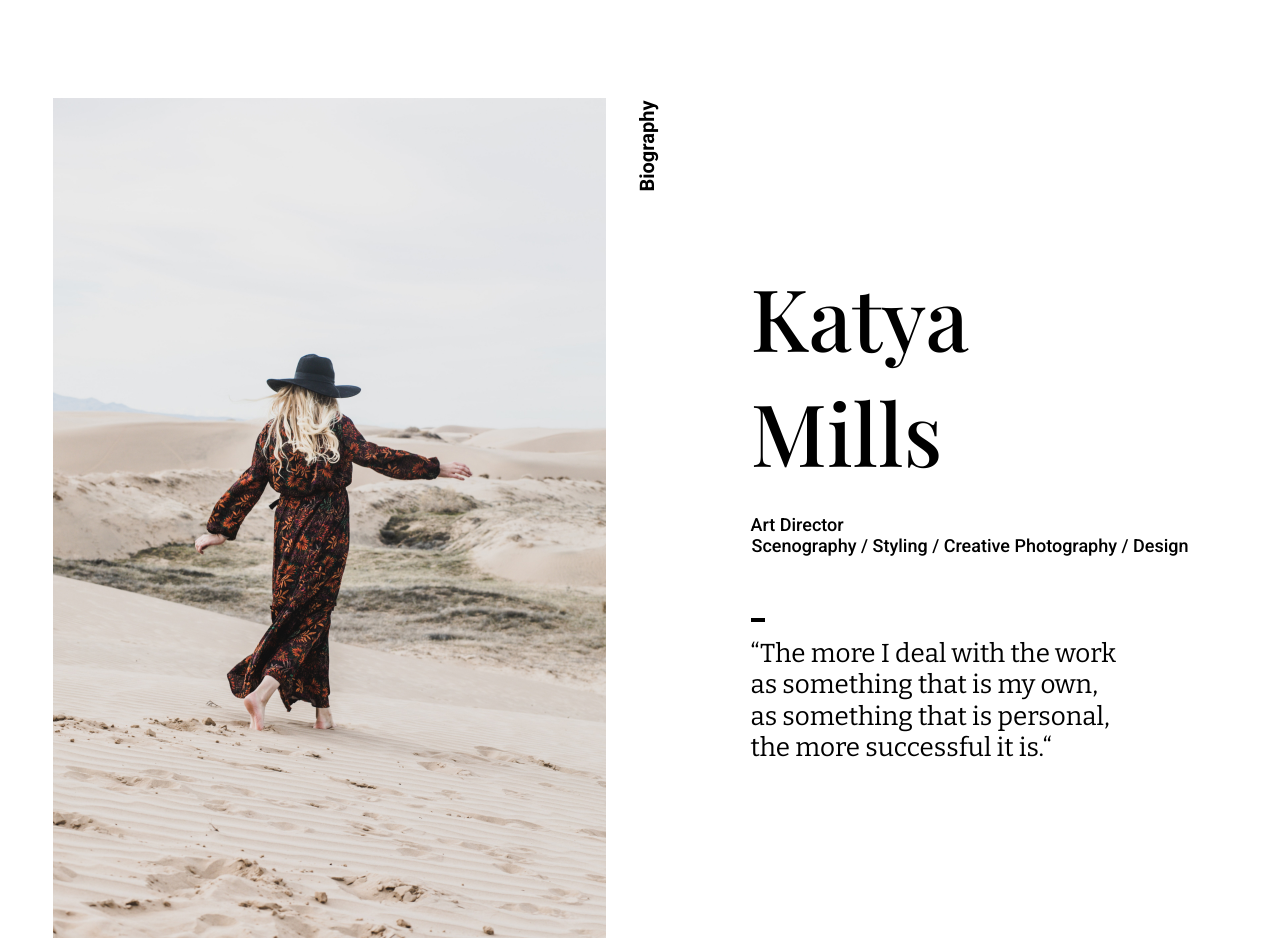
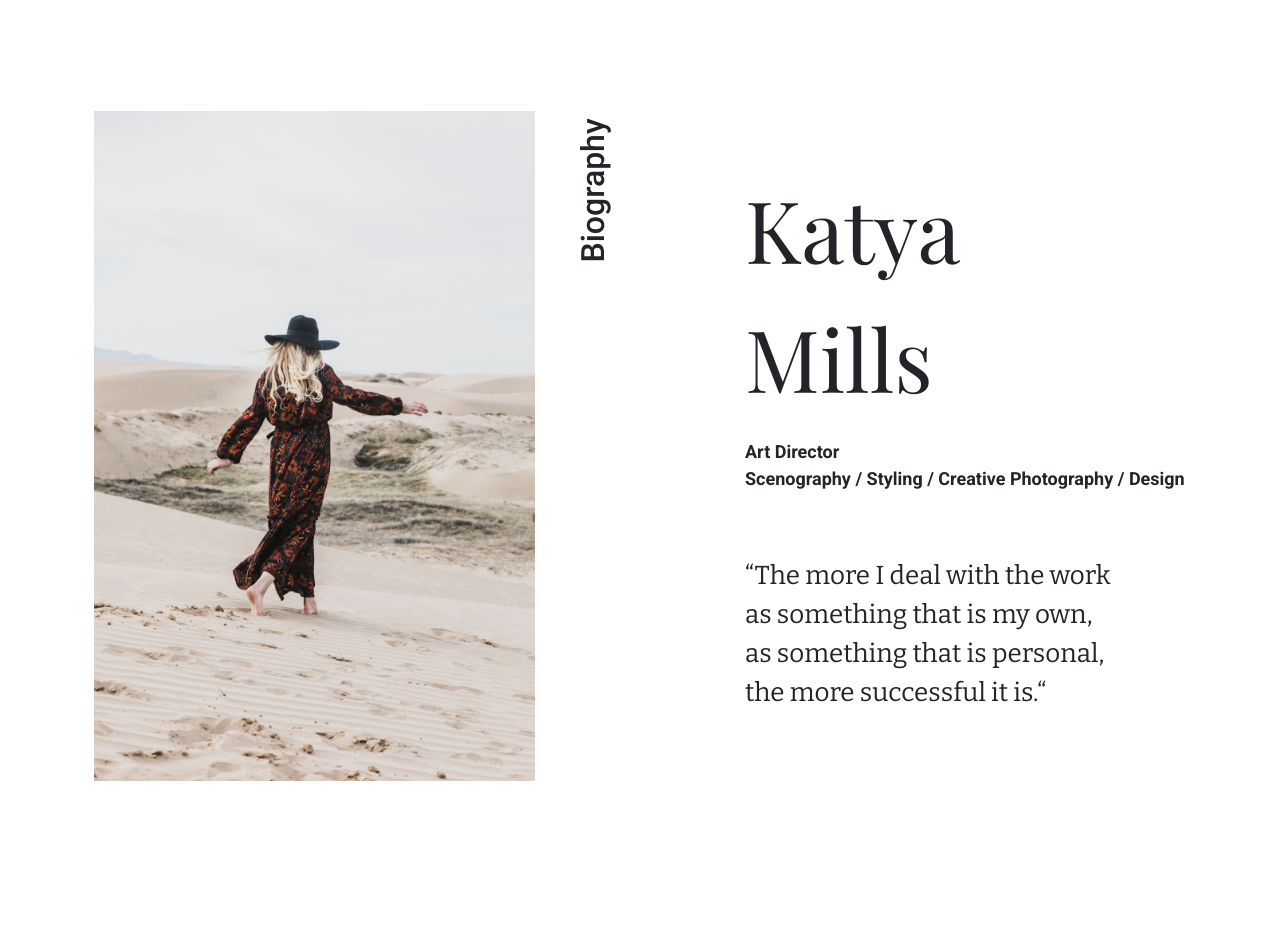
Before and after one commit to gapizova/otus-css-gapizova, a plain HTML site: page index.html in a window 1280 px wide. Shown: the part 775-1713 px from the top of the page. Drawn offline with nearby package versions, Linux system fonts and the light colour scheme.

Commit message:
Использование Bootstrap для блока с биографией

```diff
--- a/index.html
+++ b/index.html
@@ -9,6 +9,7 @@
     <link href="https://fonts.googleapis.com/css2?family=Roboto:wght@400;500;700&display=swap" rel="stylesheet">
     <link rel="stylesheet" href="./styles/style.css">
     <title>Mod Studio</title>
+    <link href="https://cdn.jsdelivr.net/npm/bootstrap@5.2.3/dist/css/bootstrap.min.css" rel="stylesheet" integrity="sha384-rbsA2VBKQhggwzxH7pPCaAqO46MgnOM80zW1RWuH61DGLwZJEdK2Kadq2F9CUG65" crossorigin="anonymous">
 </head>
 
 <body>
@@ -30,23 +31,25 @@
                 <p class="description-hero">Modern Web Studio</p>
             </div>
         </section>
-     <!-- Блок с биографией Katya Mills-->
     </header>
     <main>
-        <section class="biography wrapper-biography">
-            <h2 class="title-biography">Biography</h2>
-            <img class="image-biography" src="/images/katay-mills.jpg" alt="Katay Mills">
-            <p class="subtitle-biography">Katya <br>Mills</p>
-            <p class="description-biography">Art Director</p>
-            <ul class="list-skills">
-                <li class="skill">Scenography</li>
-                <li class="skill">Styling</li>
-                <li class="skill">Creative Photography</li>
-                <li class="skill">Design</li>
-            </ul>
-            <blockquote class="text-biography">
-                “The more I deal with the work<br>as something that is my own,<br>as something that is personal,<br>the more successful it is.“
-            </blockquote>
+        <!-- Блок с биографией Katya Mills-->
+        <section class="container row mx-auto" style="margin-top: 20%">
+            <img class="col-5" src="/images/katay-mills.jpg" alt="Katay Mills">
+            <h2 class="col-2" style="transform: rotate(-90deg) translate(140%, 40%);">Biography</h2>
+            <div class="col-5 d-flex flex-column justify-content-center">
+                <p class="" style="font-family: 'PlayfairDisplay';font-size: 86px;">Katya <br>Mills</p>
+                <p class="m-0" style="font-family:'Roboto';font-size:  18px;"><strong>Art Director</strong></p>
+                <ul class="p-0" style="list-style: none;font-family:'Roboto';font-size: 18px;">
+                    <li class="d-inline p-0"><strong>Scenography /</strong></li>
+                    <li class="d-inline p-0"><strong>Styling /</strong></li>
+                    <li class="d-inline p-0"><strong>Creative Photography /</strong></li>
+                    <li class="d-inline p-0"><strong>Design</strong></li>
+                </ul>
+                <blockquote class="mt-5" style="font-family: 'Bitter';font-size: 26px;">
+                    “The more I deal with the work<br>as something that is my own,<br>as something that is personal,<br>the more successful it is.“
+                </blockquote>
+            </div>
         </section>
         <!-- Блок с описанием дизайнеров -->
         <section class="designers wrapper-designers">
--- a/styles/style.css
+++ b/styles/style.css
@@ -185,10 +185,10 @@ h1 {
 /* Кнопка навигации и главный заголовок конец */
 
 /*Секция Biography используем flex начало*/
-.wrapper-biography {
+/*.wrapper-biography {
     max-width: 1175px;
     max-height: 840px;
-    margin: auto;
+    margin: 0 auto;
 }
 
 .biography {
@@ -265,7 +265,7 @@ h1 {
     position: relative;
     order: 5;
     width: 38.213%;
-}
+}*/
 /*Секция Biography используем flex конец*/
 
 /*Секция Testimonials используем grid начало*/
```
